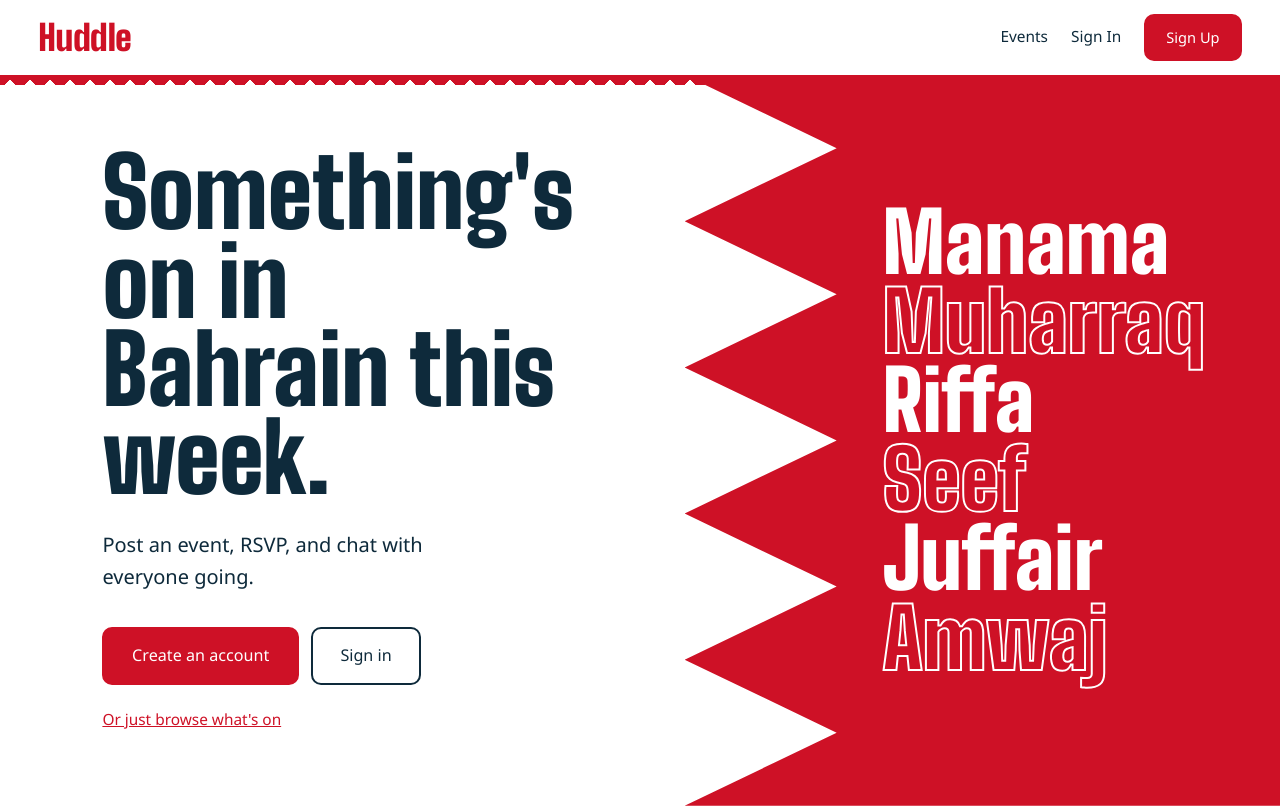
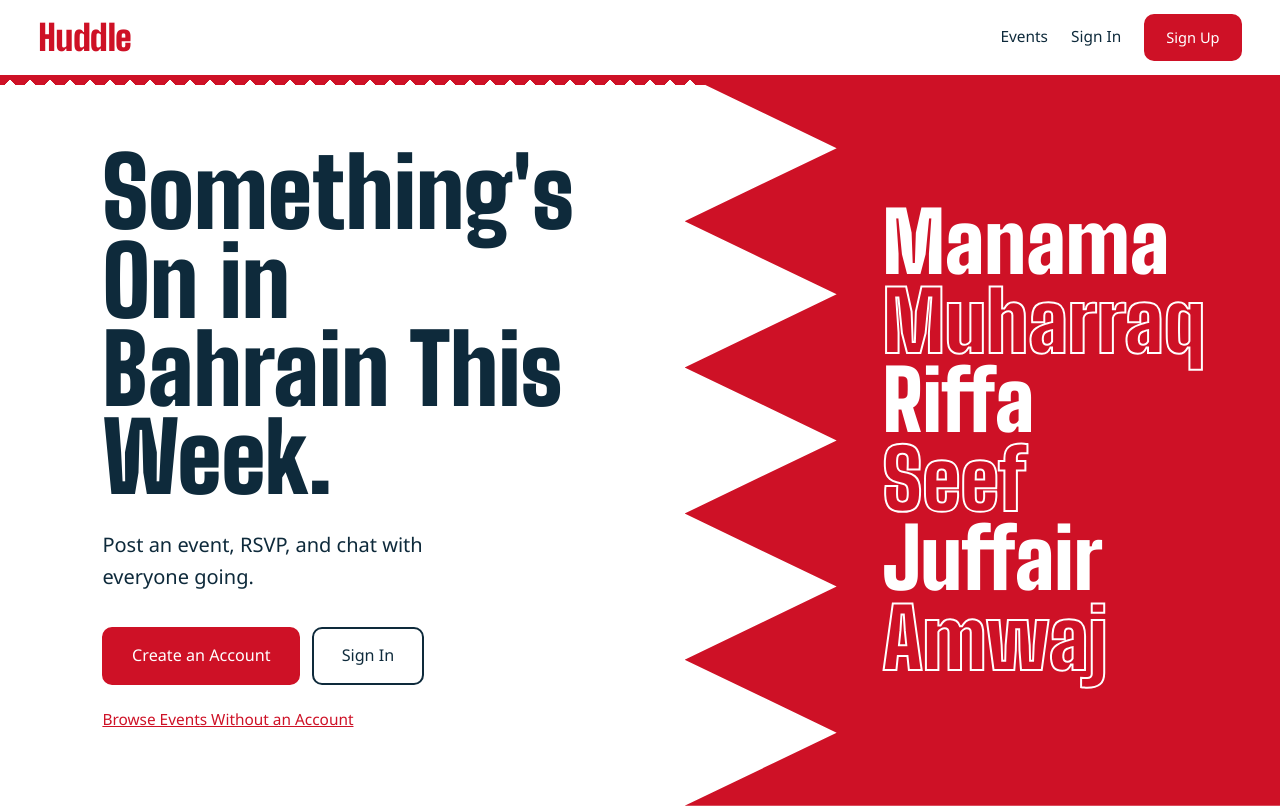
Before and after one commit to IDAC1899/huddle-frontend, a React (Vite) app: page / in a window 1280 px wide. Built offline with nearby package versions, Linux system fonts and the light colour scheme; no server answers; a web font is replaced by a local one.

Commit message:
Capitalise Landing headings and buttons

```diff
--- a/src/components/Landing/Landing.jsx
+++ b/src/components/Landing/Landing.jsx
@@ -7,13 +7,13 @@ const Landing = () => {
   return (
     <main className="landing">
       <section className="landing-text">
-        <h1>Something's on in Bahrain this week.</h1>
+        <h1>Something's On in Bahrain This Week.</h1>
         <p>Post an event, RSVP, and chat with everyone going.</p>
         <div className="landing-links">
-          <Link to="/sign-up" className="btn btn-red">Create an account</Link>
-          <Link to="/sign-in" className="btn btn-outline">Sign in</Link>
+          <Link to="/sign-up" className="btn btn-red">Create an Account</Link>
+          <Link to="/sign-in" className="btn btn-outline">Sign In</Link>
         </div>
-        <Link to="/events" className="text-link">Or just browse what's on</Link>
+        <Link to="/events" className="text-link">Browse Events Without an Account</Link>
       </section>
 
       {/* the red side of the flag, listing areas like a poster */}
```
